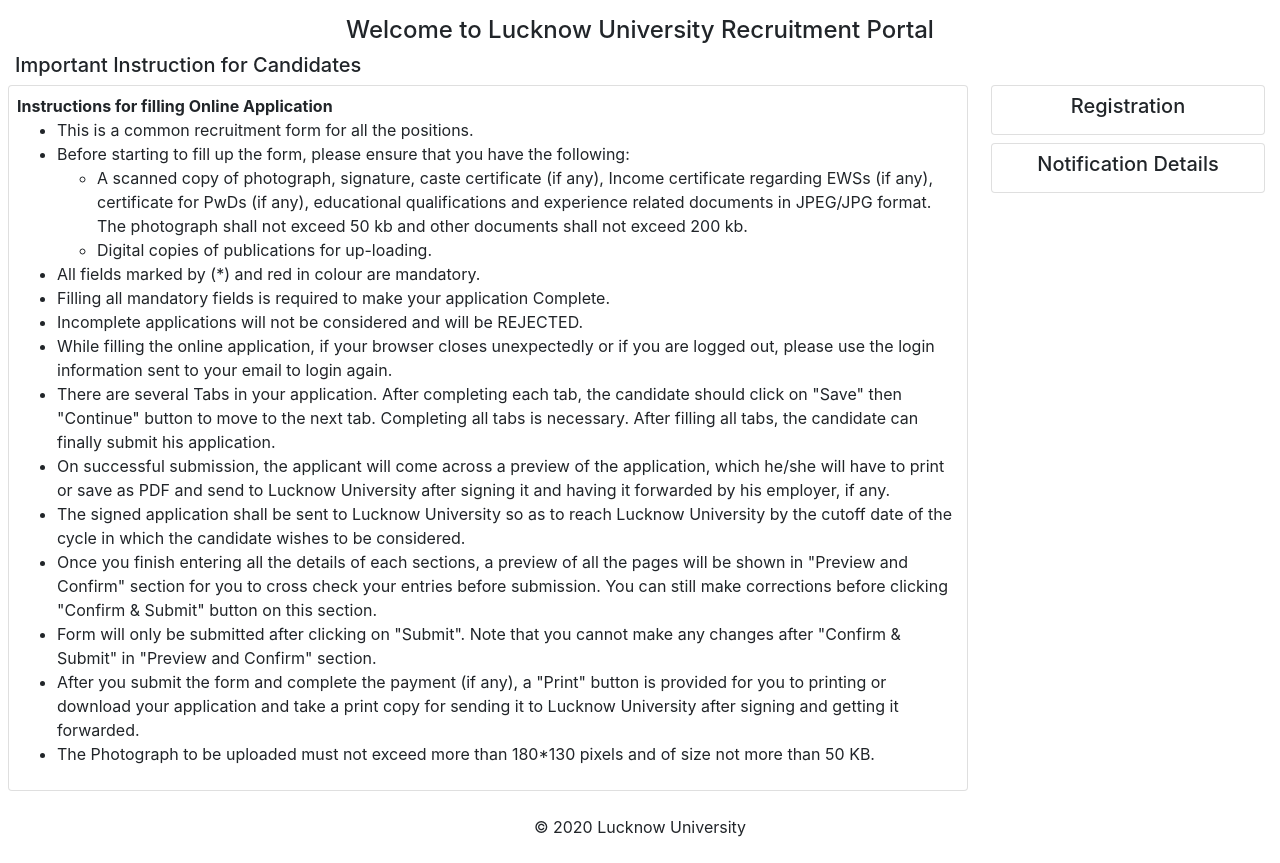
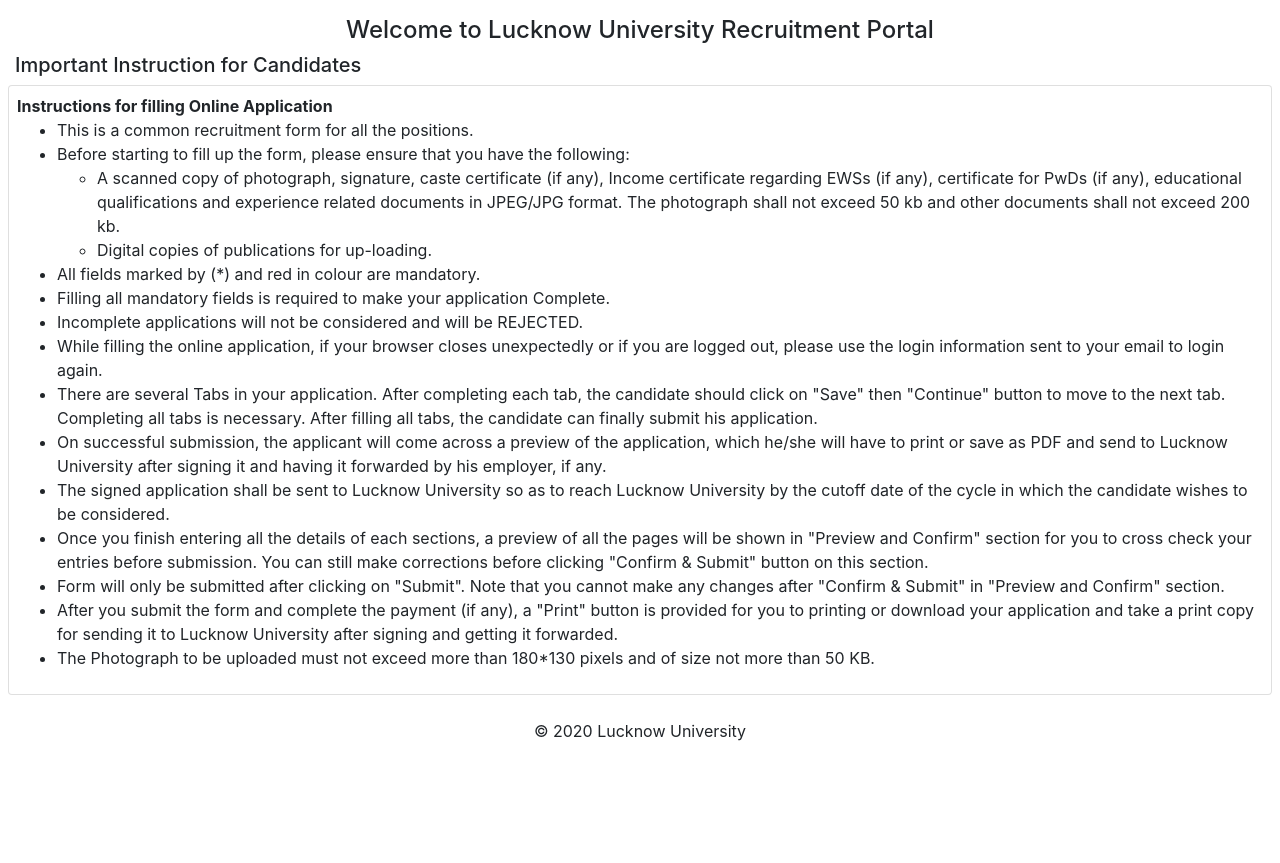
Before and after one commit to Aroxbit/LU-recruitment-portal, a PHP site: page / in a window 1280 px wide. Shown: the part 94-957 px from the top of the page. After the commit the page ends 835 px from the top, so only its background shows below. Run offline with PHP 8.4, Linux system fonts and the light colour scheme.

Commit message:
Update index.php
Removed unused code.

```diff
--- a/index.php
+++ b/index.php
@@ -37,7 +37,7 @@
       <h5>Important Instruction for Candidates</h5>
       <div class="row">
         <!-- Instruction List -->
-        <div class="col-md-9 col-sm-11 card ml-2 mr-2 p-2">
+        <div class="card ml-2 mr-2 p-2">
           <b>Instructions for filling Online Application</b>
 
           <ul>
@@ -124,15 +124,6 @@
             </li>
           </ul>
         </div>
-
-        <div class="col col-xs-12">
-          <div class="card p-2">
-            <h5 class="text-center">Registration</h5>
-          </div>
-          <div class="card mt-2 p-2">
-            <h5 class="text-center danger-text">Notification Details</h5>
-          </div>
-        </div>
       </div>
     </div>
   </div>
```
